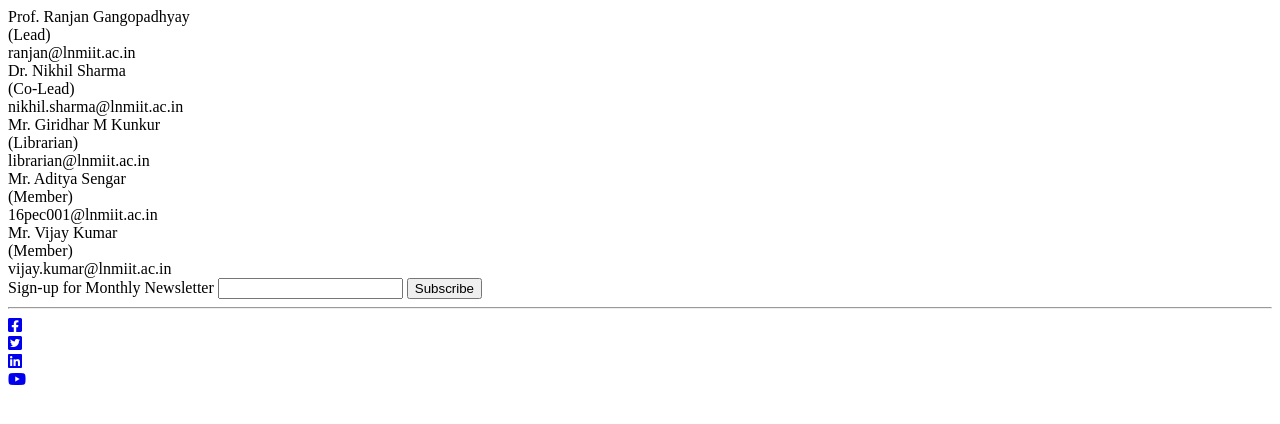
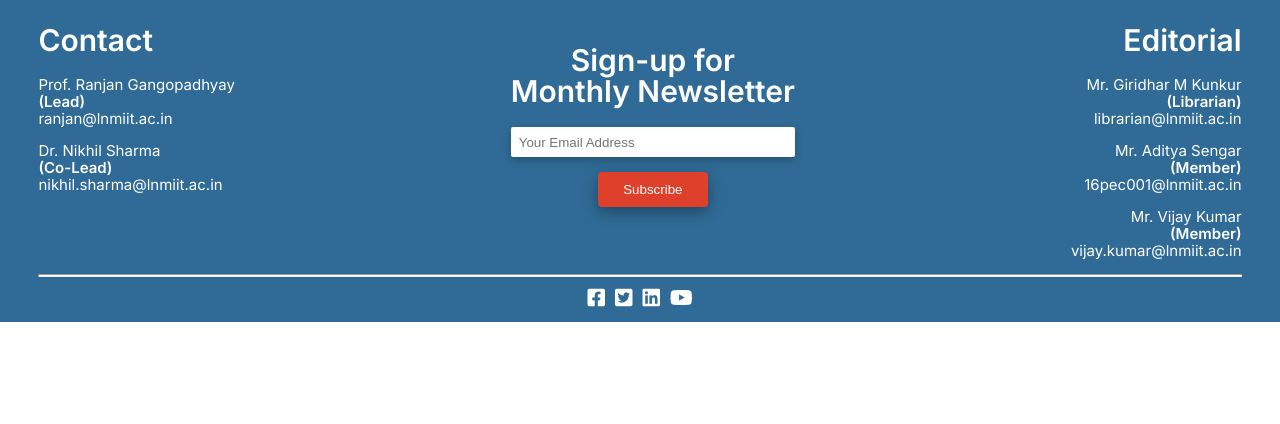
Before and after one commit to mr-kingshuk/Library-Blog, a plain HTML site: page index.html in a window 1280 px wide. Drawn offline with Linux system fonts and the light colour scheme.

Commit message:
footer desktop view done

```diff
--- a/CSS/footer.css
+++ b/CSS/footer.css
@@ -0,0 +1,108 @@
+@import url('https://fonts.googleapis.com/css2?family=Inter:wght@400;600&display=swap');
+*{
+    margin: 0;
+    padding: 0;
+    box-sizing: border-box;
+}
+
+.footer{
+   background-color: #2F6B96;
+   padding: 25px 3% 2px 3%;
+   position: relative;
+}
+
+.footer .information{
+    color: white;
+    display: flex;
+    justify-content: space-between;
+    align-items: flex-start;
+}
+
+.footer .information .editorial-team{
+    text-align: right;
+}
+
+.footer .information .header,
+.footer .information .header{
+    font-family: 'Inter';
+    font-style: normal;
+    font-weight: 600;
+    font-size: 30px;
+    line-height: 31px;
+    padding-bottom: 20px;
+}
+
+.footer .information .member{
+
+    padding-bottom: 15px;
+}
+
+.footer .information .name,
+.footer .information .email,
+.footer .information .position{
+    font-family: 'Inter';
+    font-style: normal;
+    font-weight: 400;
+    font-size: 15px;
+    line-height: 17px;
+}
+
+.footer .information .position{
+    font-weight: 600;
+}
+
+.footer .information .newsletter{
+    margin: 20px 0;
+    text-align: center;
+}
+
+.footer .information .newsletter .header{
+    display: block;
+}
+
+.footer .information .newsletter .field{
+    display: block;
+    width: 100%;
+    height: 30px;
+    outline: none;
+    border: none;
+    border-radius: 2px;
+    padding: 3px 8px;
+    box-shadow: rgba(0, 0, 0, 0.24) 0px 3px 8px;
+}
+
+.footer .information .newsletter button{
+    margin-top: 15px;
+    background: #DE402B;
+    color: white;
+    border: none;
+    outline: none;
+    padding: 10px 25px;
+    border-radius: 4px;
+    cursor: pointer;
+    box-shadow: rgba(0, 0, 0, 0.35) 0px 5px 15px;
+}
+
+.footer .information .newsletter button:hover{
+    background: #f81f02;
+    box-shadow: rgba(50, 50, 93, 0.25) 0px 13px 27px -5px, rgba(0, 0, 0, 0.3) 0px 8px 16px -8px;
+}
+
+hr{
+    height: 3px;
+    border-radius: 10px;
+    background-color: white;
+}
+
+.footer .socials{
+    display: flex;
+    justify-content: center;
+    align-items: center;
+    gap: 10px;
+    margin: 10px 0;
+}
+
+.footer .socials .footer-icons a{
+    color: white;
+    font-size: 20px;
+}
--- a/index.html
+++ b/index.html
@@ -11,6 +11,9 @@
     <link rel="stylesheet" href="https://cdnjs.cloudflare.com/ajax/libs/font-awesome/6.1.1/css/all.min.css"
         integrity="sha512-KfkfwYDsLkIlwQp6LFnl8zNdLGxu9YAA1QvwINks4PhcElQSvqcyVLLD9aMhXd13uQjoXtEKNosOWaZqXgel0g=="
         crossorigin="anonymous" referrerpolicy="no-referrer" />
+
+    <!-- CSS Files  -->
+    <link rel="stylesheet" href="CSS/footer.css">
 </head>
 
 <body>
@@ -23,9 +26,10 @@
     <main>
 
     </main>
-    <footer>
+    <footer class="footer">
         <div class="information">
             <div class="contact">
+                <div class="header">Contact</div>
                 <div class="member">
                     <div class="name">Prof. Ranjan Gangopadhyay</div>
                     <div class="position">(Lead)</div>
@@ -37,7 +41,13 @@
                     <div class="email">nikhil.sharma@lnmiit.ac.in</div>
                 </div>
             </div>
+            <div class="newsletter">
+                <label class = "header" for="fname">Sign-up for <br> Monthly Newsletter</label>
+                <input type="text" class = "field" id="fname" name="fname" placeholder="Your Email Address">
+                <button>Subscribe</button>
+            </div>
             <div class="editorial-team">
+                <div class="header">Editorial</div>
                 <div class="member">
                     <div class="name">Mr. Giridhar M Kunkur</div>
                     <div class="position">(Librarian)</div>
@@ -54,11 +64,6 @@
                     <div class="email">vijay.kumar@lnmiit.ac.in</div>
                 </div>
             </div>
-            <div class="newsletter">
-                <label class = "header" for="fname">Sign-up for Monthly Newsletter</label>
-                <input type="text" class = "field" id="fname" name="fname">
-                <button>Subscribe</button>
-            </div>
         </div>
         <hr>
         <div class="socials">
@@ -74,7 +79,6 @@
             <div class="footer-icons">
                 <a href="#" target="_blank"><i class="fa-brands fa-youtube"></i></a>
             </div>
-            <!-- <p>All Rights Reserved.</p> -->
         </div>
     </footer>
 </body>
```
